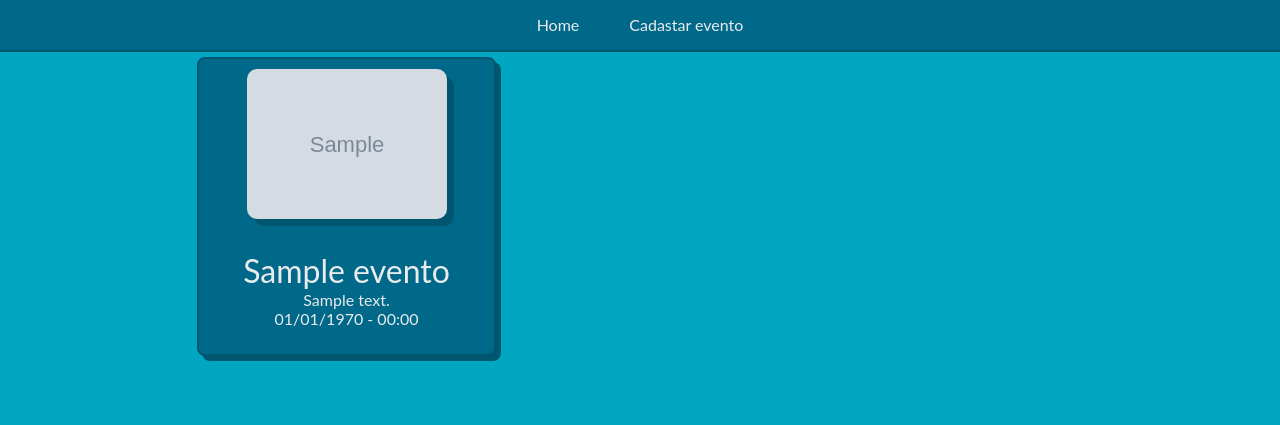
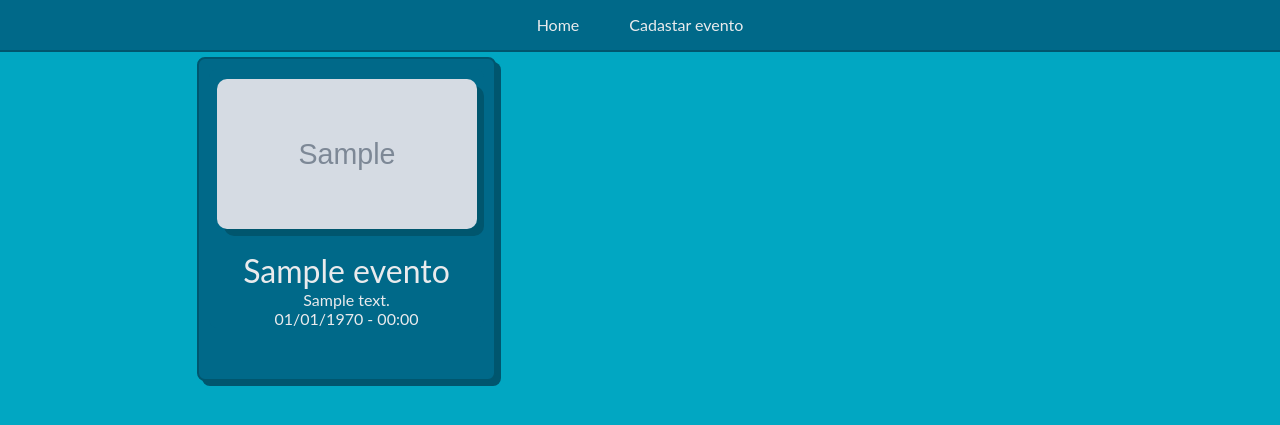
Before and after one commit to eduardohso/miniProjeto, a PHP site: page /eventos.php in a window 1280 px wide. Shown: the top 425 px of the page. Run offline with PHP 8.4, Linux system fonts and the light colour scheme; tables that the repository leaves empty or names only in its code hold one stand-in row (values such as "Sample post"); grey boxes marked "Sample" are stand-in pictures; data that the repository does not hold is empty.

Commit message:
quase finalizado, mas ta funcionando

```diff
--- a/eventoDescricao.php
+++ b/eventoDescricao.php
@@ -19,13 +19,13 @@
 
     <?php
     include("connect.inc.php");
+    $id= $_REQUEST['id'];
 
-    $sql = "SELECT * FROM evento";
+    $sql = "SELECT * FROM evento WHERE id='$id'";
     $result=$conn->query($sql);
 
     if($result->num_rows > 0){
       while($row = $result->fetch_assoc()){
-        $id=$row["id"];
         $nome=$row["nome"];
         $descricao=$row["descricao"];
         $dataInicio=$row["dataInicio"];
--- a/eventos.php
+++ b/eventos.php
@@ -33,8 +33,12 @@
         $dataInicio = date( 'd/m/Y - H:i', $dataI );
 
         echo "<div class='eventoBloco'>
-            <a href='eventoDescricao.php'><img class='banner' src='$banner'/><br>$nome<br><p>$descricao<br>$dataInicio</p></a>
-          </div>";
+            <a href='eventoDescricao.php?id=$id'>
+              <img class='banner' src='$banner'/>
+              <br>$nome
+              <br><p>$descricao<br>$dataInicio</p>
+            </a>
+            </div>";
       }
 
     }else{
--- a/style.css
+++ b/style.css
@@ -205,7 +205,7 @@ input[type="submit"]{
   float:left;
   margin: 5px;
   width: 275px;
-  height: 275px;
+  height: 300px;
   border: 2px solid #00566e;
   box-shadow: 5px 5px #00566e;
   border-radius: 8px;
@@ -220,6 +220,9 @@ input[type="submit"]{
   font-size: 2em;
   display:block;
   border-radius: 8px;
+  white-space: nowrap;
+  overflow:hidden;
+  text-overflow:ellipsis;
 }
 
 .container#eventoBloco{
@@ -228,6 +231,7 @@ input[type="submit"]{
 
 .eventoBloco a p{
   font-size: .5em;
+  max-width: 20em;
 }
 
 .eventoBloco a:hover {
@@ -236,13 +240,11 @@ input[type="submit"]{
 }
 
 .eventoBloco img{
-  min-height: 100px;
-  min-width: 100px;
-  margin-bottom:25px;
-}
-
-.eventoBloco .banner{
-  max-height: 150px;
+  height: 150px;
+  width: 260px;
+  margin-top: 10px;
+  margin-bottom:15px;
+  object-fit:cover;
 }
 
 .eventoDesc{
@@ -258,8 +260,9 @@ input[type="submit"]{
 }
 
 .eventoDesc p{
-  padding-top: 10px;
+  line-height:20px;
   text-align: center;
+  padding: 10px 15px;
 }
 
 .banner{
@@ -272,10 +275,12 @@ input[type="submit"]{
 
 .eventoDesc #nome{
   font-size:2em;
+  padding-top: 10px;
 }
 
 .eventoDesc fieldset{
   margin: 0;
+  margin-top: 10px;
 }
 
 .eventoDesc #nome{
```
